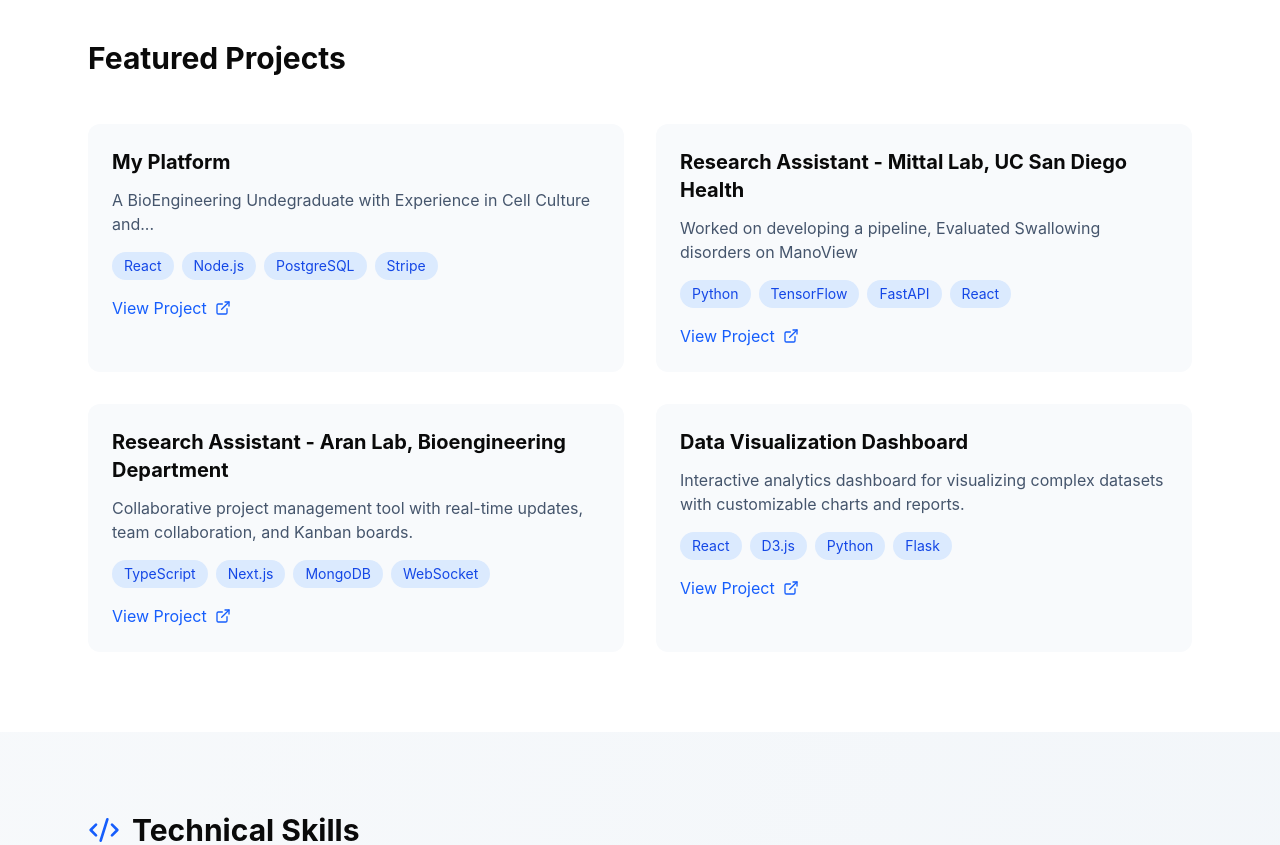
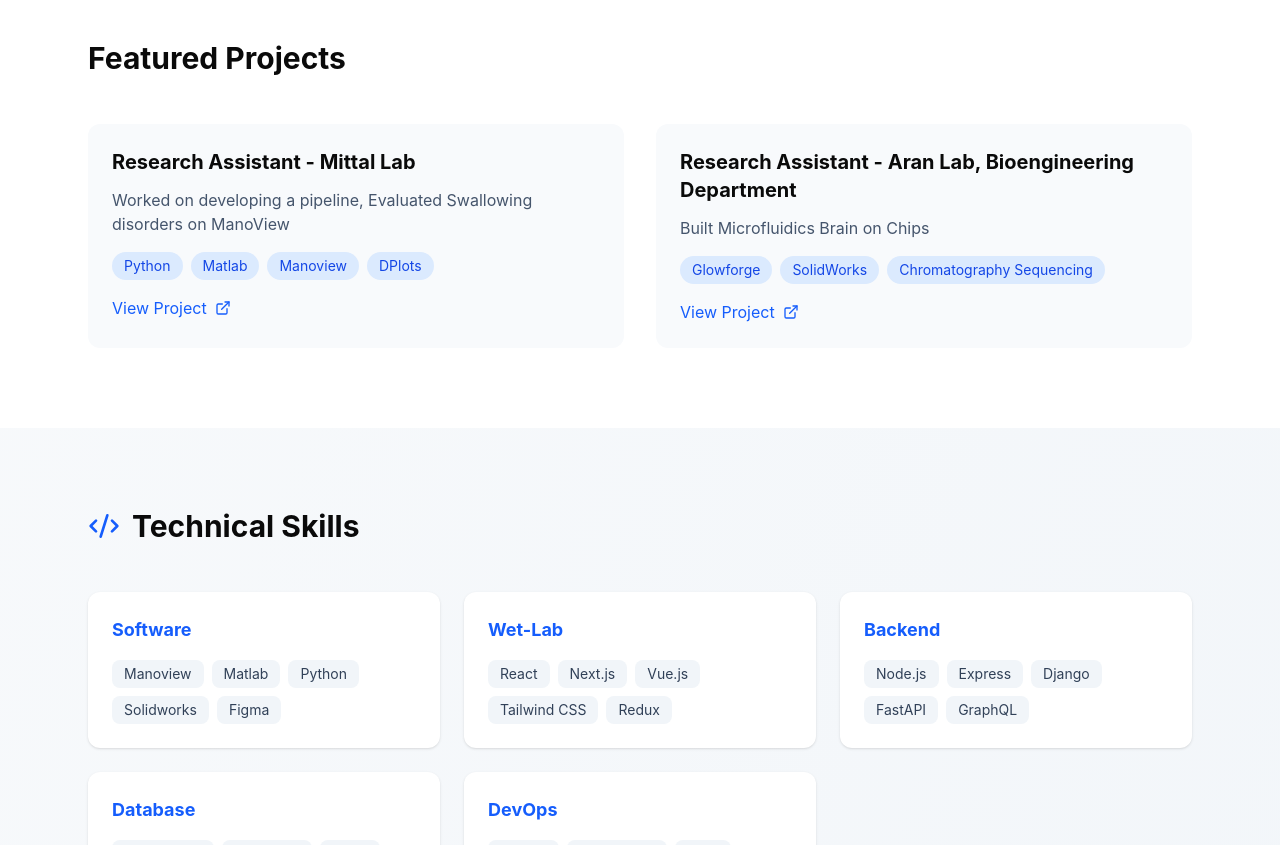
Before and after one commit to XRaion/Portfolio, a React (Vite) app: page / in a window 1280 px wide. Shown: the part 580-1425 px from the top of the page. Built offline with nearby package versions, Linux system fonts and the light colour scheme.

Commit message:
Update App.tsx

```diff
--- a/src/app/App.tsx
+++ b/src/app/App.tsx
@@ -3,29 +3,18 @@ import { Mail, MapPin, Github, Linkedin, Code2, BookOpen, Coffee, Camera, Music,
 export default function App() {
   const projects = [
     {
-      title: " My Platform",
-      description: "A BioEngineering Undegraduate with Experience in Cell Culture and...",
-      tech: ["React", "Node.js", "PostgreSQL", "Stripe"],
-      link: "#"
-    },
-    {
-      title: "Research Assistant - Mittal Lab, UC San Diego Health",
+      title: "Research Assistant - Mittal Lab",
       description:"Worked on developing a pipeline, Evaluated Swallowing disorders on ManoView",
-      tech: ["Python", "TensorFlow", "FastAPI", "React"],
+      tech: ["Python", "Matlab", "Manoview", "DPlots"],
       link: "https://beng187-d-group30.vercel.app/team.html"
     },
     {
       title: "Research Assistant - Aran Lab, Bioengineering Department",
-      description: "Collaborative project management tool with real-time updates, team collaboration, and Kanban boards.",
-      tech: ["TypeScript", "Next.js", "MongoDB", "WebSocket"],
+      description: "Built Microfluidics Brain on Chips",
+      tech: ["Glowforge", "SolidWorks", "Chromatography Sequencing"],
       link: "#"
     },
-    {
-      title: "Data Visualization Dashboard",
-      description: "Interactive analytics dashboard for visualizing complex datasets with customizable charts and reports.",
-      tech: ["React", "D3.js", "Python", "Flask"],
-      link: "#"
-    }
+
   ];
 
   const skills = {
```
